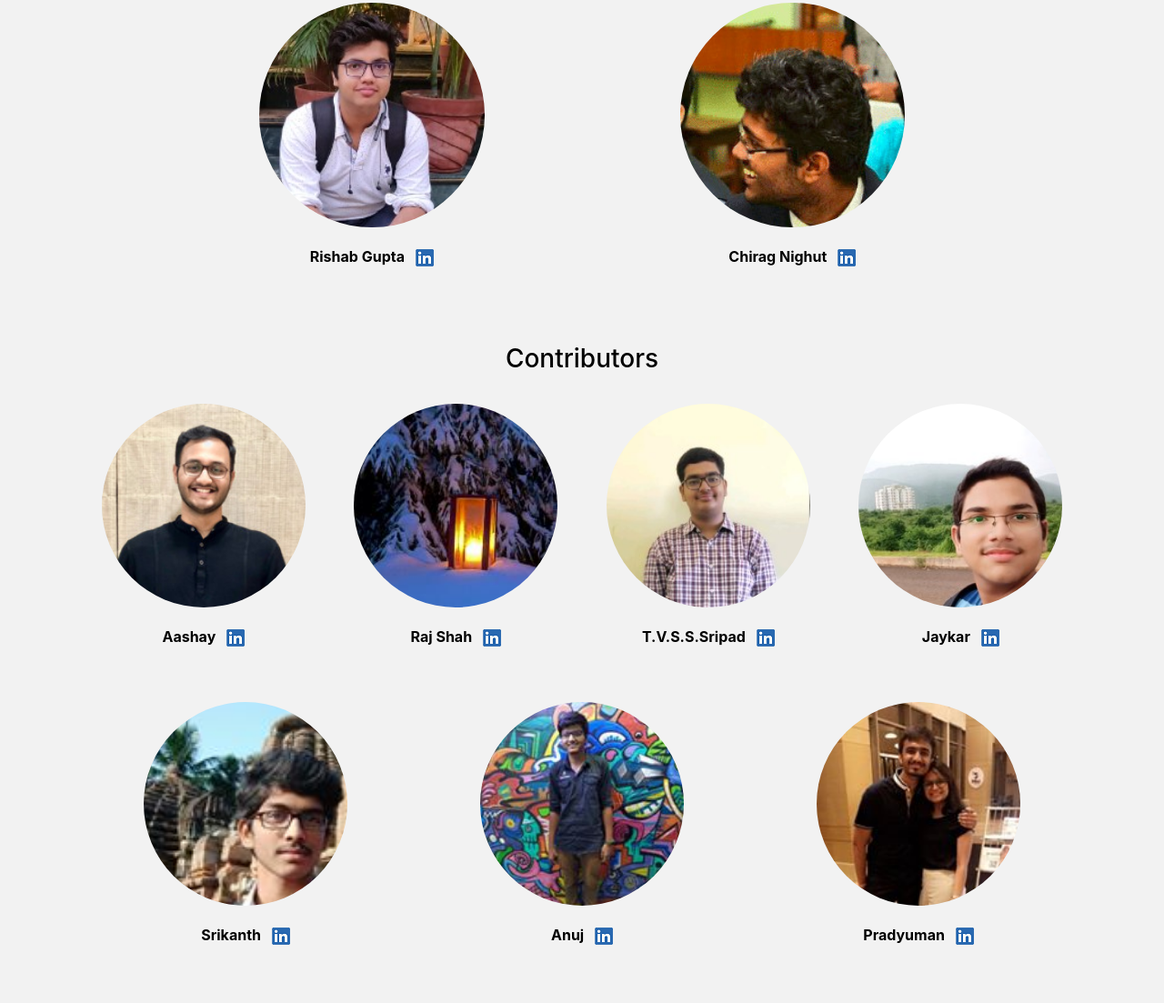
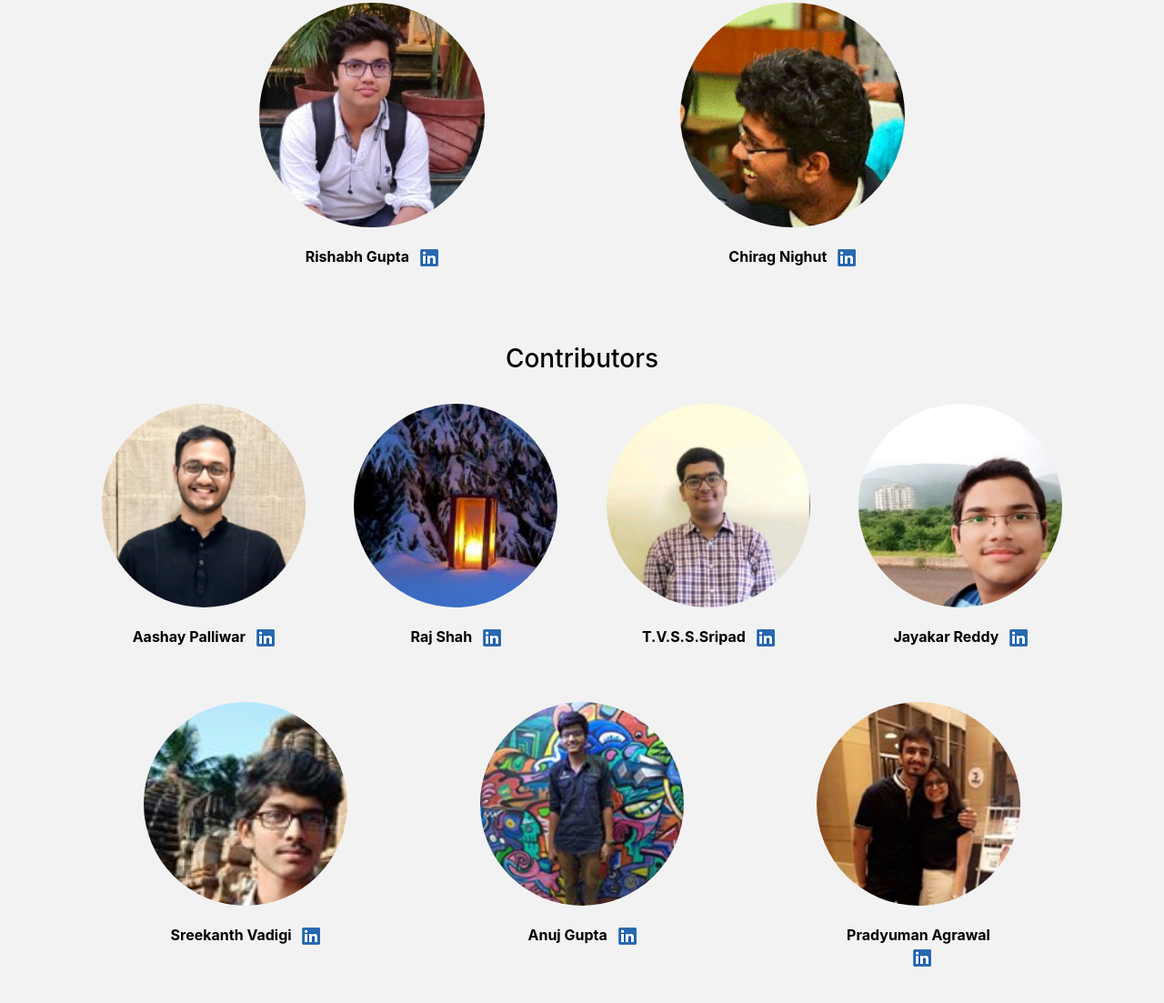
Before and after one commit to NeuromancersIITBBS/AcademicResourcePortal, a plain HTML site: page ContactUs.html in a window 1280 px wide. Shown: the part 501-1604 px from the top of the page at 91% size. Drawn offline with nearby package versions, Linux system fonts and the light colour scheme.

Commit message:
corrected names in contact us

```diff
--- a/ContactUs.html
+++ b/ContactUs.html
@@ -73,9 +73,9 @@
                       <div class="row ">
 
                         <div class="col-md-3 offset-2 mb-4" style="width: 14rem;">
-                          <img src="./public/images/rishbh.jpg" class="card-img-top mx-auto d-block rounded-circle" alt="...">
+                          <img src="./public/images/rishabh.jpg" class="card-img-top mx-auto d-block rounded-circle" alt="...">
                           <div class="card-body">
-                            <p class=" font-weight-bold text-center">Rishab Gupta
+                            <p class=" font-weight-bold text-center">Rishabh Gupta
                             <a href="https://www.linkedin.com/in/rishabh-gupta-48890613b/" target="null"><img src="./public/images/linkedin.png" alt="" class="ml-2"></a>
                             </p>
                           </div>
@@ -100,7 +100,7 @@
                         <div class="  mx-auto mb-4" style="width: 14rem;">
                           <img src="./public/images/aashay.jpg" class="card-img-top rounded-circle" alt="...">
                           <div class="card-body">
-                            <p class=" font-weight-bold text-center">Aashay
+                            <p class=" font-weight-bold text-center">Aashay Palliwar
                             <a href="https://www.linkedin.com/in/aashay-palliwar/" target="null"><img src="./public/images/linkedin.png" alt="" class="ml-2"></a>
                           </p>
                           </div>
@@ -124,7 +124,7 @@
                         <div class="  mx-auto mb-4" style="width: 14rem;">
                           <img src="./public/images/jaykar.jpg" class="card-img-top rounded-circle" alt="...">
                           <div class="card-body">
-                            <p class=" font-weight-bold text-center">Jaykar
+                            <p class=" font-weight-bold text-center">Jayakar Reddy
                             <a href="https://www.linkedin.com/in/karri-jayakar-s-s-reddy-9a538a170/" target="null"><img src="./public/images/linkedin.png" alt="" class="ml-2"></a>
                             </p>
                           </div>
@@ -140,7 +140,7 @@
                         <div class=" mx-auto mb-4" style="width: 14rem;">
                           <img src="./public/images/srikanth.jpg" class="card-img-top rounded-circle" alt="...">
                           <div class="card-body">
-                            <p class=" font-weight-bold text-center">Srikanth
+                            <p class=" font-weight-bold text-center">Sreekanth Vadigi
                             <a href="#" target="null"><img src="./public/images/linkedin.png" alt="" class="ml-2"></a>
                             </p>
                           </div>
@@ -150,7 +150,7 @@
                         <div class="  mx-auto mb-4" style="width: 14rem;">
                           <img src="./public/images/anuj.jpg" class="card-img-top rounded-circle" alt="...">
                           <div class="card-body">
-                            <p class=" font-weight-bold text-center">Anuj
+                            <p class=" font-weight-bold text-center">Anuj Gupta
                             <a href="#" target="null"><img src="./public/images/linkedin.png" alt="" class="ml-2"></a>
                            </p>
                           </div>
@@ -160,8 +160,7 @@
                         <div class="  mx-auto mb-4" style="width: 14rem;">
                           <img src="./public/images/pradyuman.jpg" class="card-img-top rounded-circle" alt="...">
                           <div class="card-body">
-                            <p class=" font-weight-bold text-center">Pradyuman
-                            <a href="#" target="null"><img src="./public/images/linkedin.png" alt="" class="ml-2"></a>
+                            <p class=" font-weight-bold text-center">Pradyuman Agrawal<a href="#" target="null"><img src="./public/images/linkedin.png" alt="" class="ml-2"></a>
                             </p>
                           </div>
                         </div>
```
Also changed, not shown: public/images/rishabh.jpg (renamed from public/images/rishbh.jpg).
